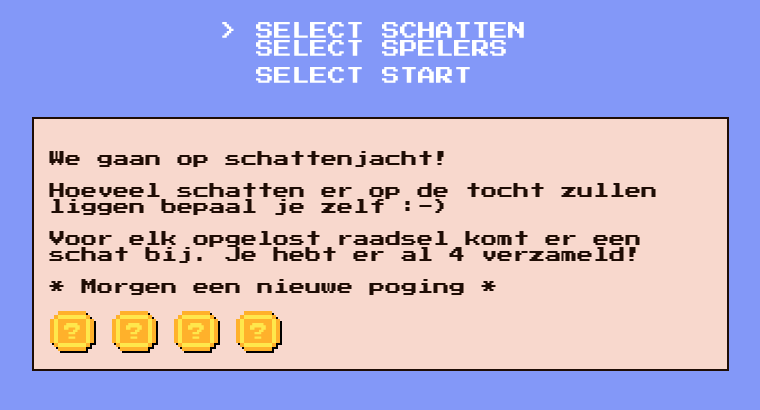
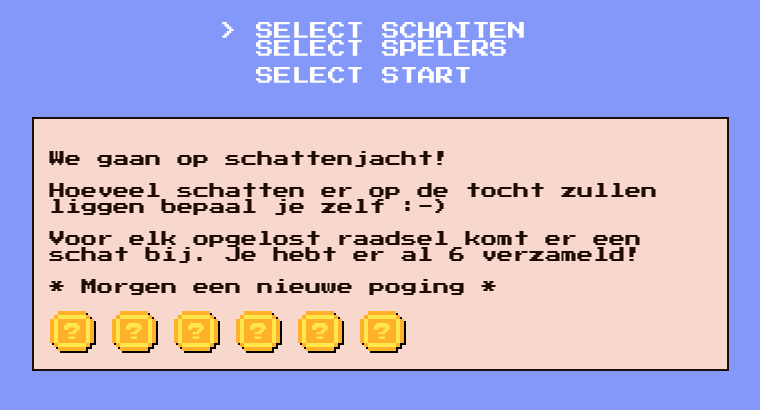
Before and after one commit to dromage/theo, a plain HTML site: page index.html in a window 1280 px wide. Shown: the part 280-690 px from the top of the page, without its empty margins (260-1020 px from the left). Drawn offline with Linux system fonts and the light colour scheme.

Commit message:
schat5-6

```diff
--- a/index.html
+++ b/index.html
@@ -25,12 +25,14 @@
 <main>
     <p>We gaan op schattenjacht!</p>
     <p>Hoeveel schatten er op de tocht zullen liggen bepaal je zelf :-)</p>
-    <p>Voor elk opgelost raadsel komt er een schat bij. Je hebt er al 4 verzameld!</p>
+    <p>Voor elk opgelost raadsel komt er een schat bij. Je hebt er al 6 verzameld!</p>
     <p>* Morgen een nieuwe poging *</p>
     <img src="img/schat.svg" alt="schat 1">
     <img src="img/schat.svg" alt="schat 2">
     <img src="img/schat.svg" alt="schat 3">
     <img src="img/schat.svg" alt="schat 4">
+    <img src="img/schat.svg" alt="schat 5">
+    <img src="img/schat.svg" alt="schat 6">
 </main>
 <footer></footer>
 </body>
```
